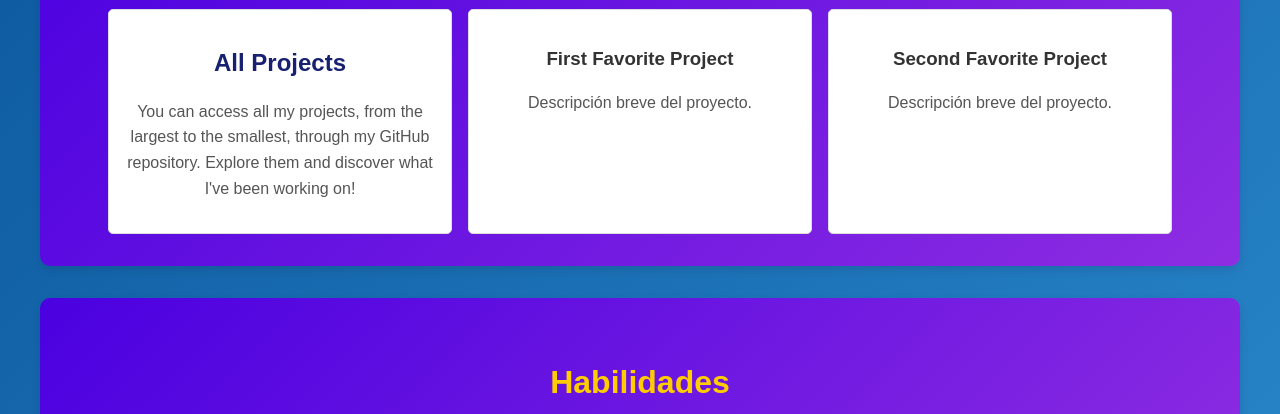
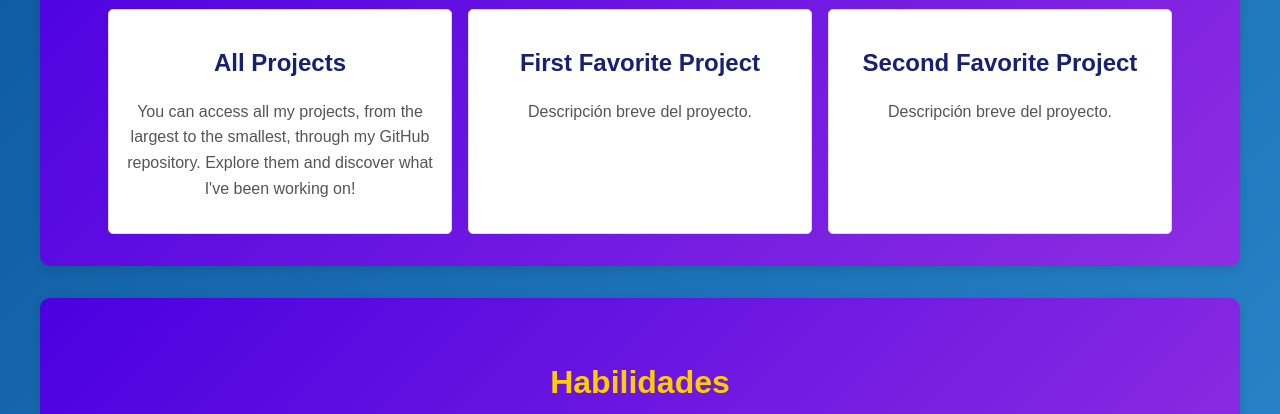
Before and after one commit to JuanAcevedo08/JuanAcevedo08.github.io, a plain HTML site: page docs/index.html in a window 1280 px wide. Shown: the part 686-1100 px from the top of the page. Drawn offline with Linux system fonts and the light colour scheme; files whose address does not match are found by name.

Commit message:
Correct styles

```diff
--- a/docs/styles.css
+++ b/docs/styles.css
@@ -211,6 +211,34 @@ a {
 
 .project p {
     color: #555; /* Texto gris oscuro */
+}
+
+/* Estilo moderno para enlaces en los títulos de proyectos */
+.projects h3 a {
+    font-size: 1.5rem; /* Tamaño de fuente más grande */
+    font-weight: bold; /* Texto en negrita */
+    color: #172071; /* Color azul vibrante */
+    position: relative; /* Necesario para el efecto hover */
+    transition: color 0.3s ease; /* Transición suave para el color */
+}
+
+.projects h3 a::before {
+    content: "";
+    position: absolute;
+    bottom: 0;
+    left: 0;
+    width: 0;
+    height: 3px;
+    background: linear-gradient(90deg, #0c075e, #ff5733, #33c1ff); /* Degradado para el subrayado */
+    transition: width 0.5s ease; /* Transición suave para el subrayado */
+}
+
+.projects h3 a:hover {
+    color: #ff5733; /* Cambia el color del texto al pasar el mouse */
+}
+
+.projects h3 a:hover::before {
+    width: 100%; /* Expande el subrayado al 100% del ancho del enlace */
 }
 
 /* Sección de habilidades */
```
